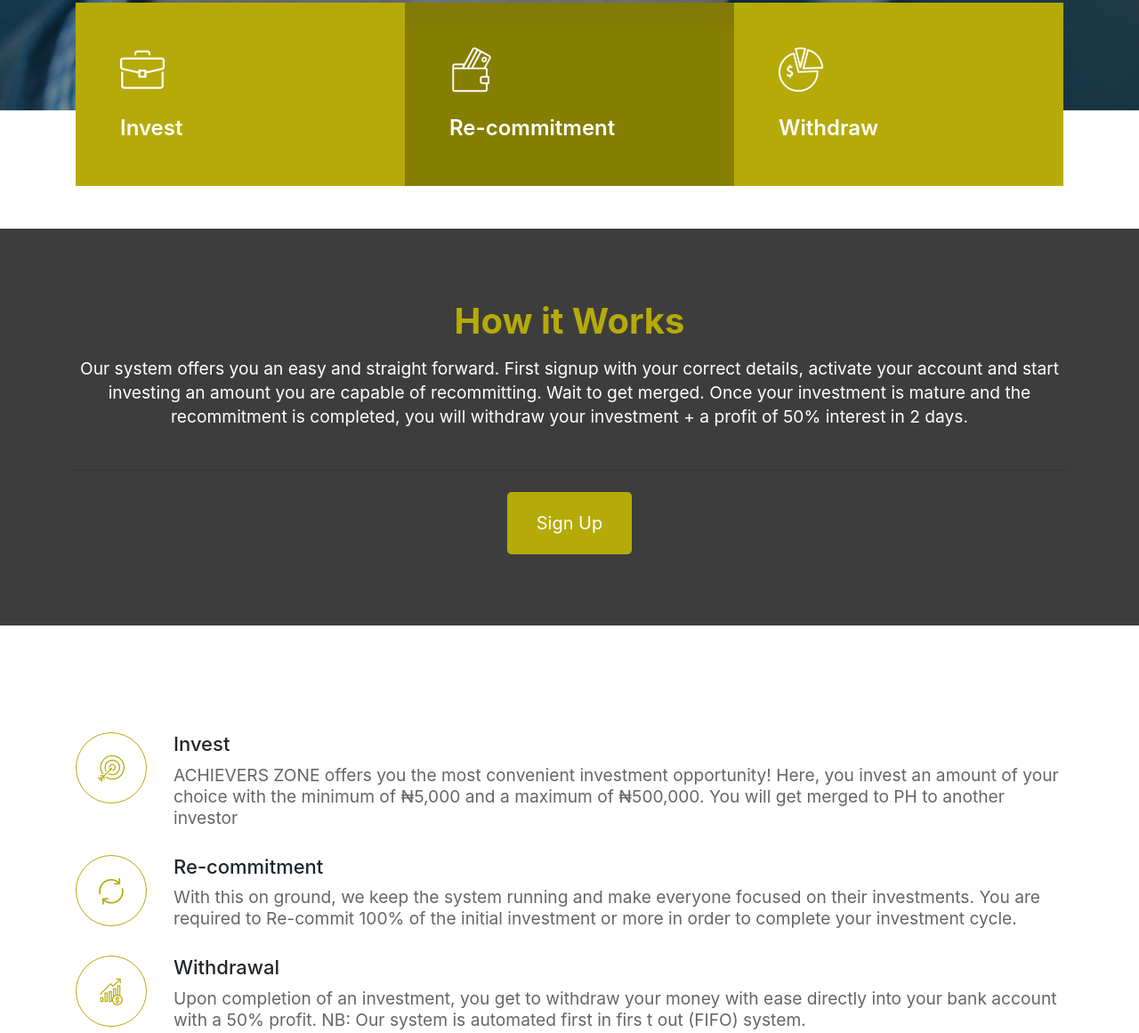
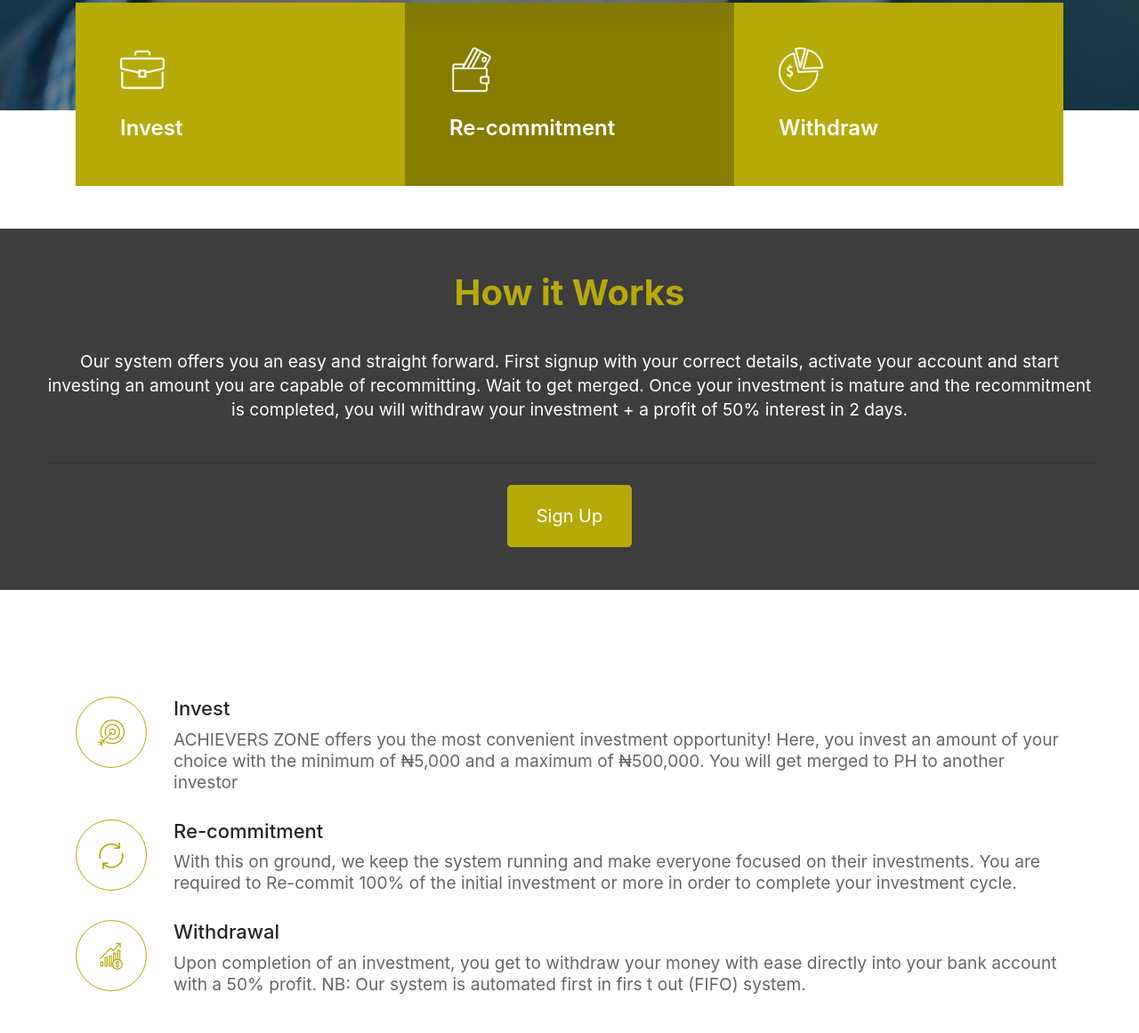
Before and after one commit to daredev0504/AchieversZone, a plain HTML site: page index.html in a window 1280 px wide. Shown: the part 861-2022 px from the top of the page at 89% size. Drawn offline with Linux system fonts and the light colour scheme.

Commit message:
little change

```diff
--- a/assets/css/style.css
+++ b/assets/css/style.css
@@ -256,6 +256,7 @@
     text-align: center;
     font-family: -apple-system, BlinkMacSystemFont, 'Segoe UI', Roboto, Oxygen, Ubuntu, Cantarell, 'Open Sans', 'Helvetica Neue', sans-serif;
     font-weight: 700;
+    margin-bottom:1em;
 }
 
 ul.breadcumb {
@@ -1169,7 +1170,7 @@
 .how{
     background: rgb(61, 61, 61);
     margin-top: 3em;
-    padding: 5em;
+    padding: 3em;
 }
 .intro-section {
     margin-top: -213px;
```
